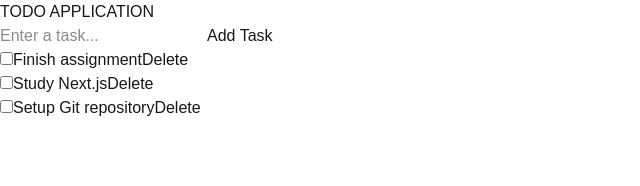
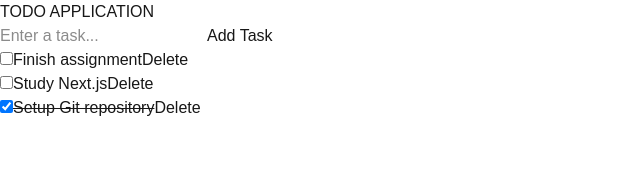
Before and after one commit to ogaobja-gif/todo-devops, a Next.js app in the folder todo-devops/: page / in a window 1280 px wide. Shown: the top 186 px of the page, without its empty margins (0-640 px from the left). Built offline with nearby package versions, Linux system fonts and the light colour scheme.

Commit message:
Add complete task feature

```diff
--- a/todo-devops/app/page.tsx
+++ b/todo-devops/app/page.tsx
@@ -2,19 +2,30 @@
 
 import { useState } from "react";
 
+type Task = {
+  text: string;
+  completed: boolean;
+};
+
 export default function Home() {
   const [task, setTask] = useState("");
-  const [tasks, setTasks] = useState<string[]>([
-    "Finish assignment",
-    "Study Next.js",
-    "Setup Git repository",
+  const [tasks, setTasks] = useState<Task[]>([
+    { text: "Finish assignment", completed: false },
+    { text: "Study Next.js", completed: false },
+    { text: "Setup Git repository", completed: true },
   ]);
 
   function addTask() {
     if (task.trim() === "") return;
 
-    setTasks([...tasks, task]);
+    setTasks([...tasks, { text: task, completed: false }]);
     setTask("");
+  }
+
+  function toggleTask(index: number) {
+    const updatedTasks = [...tasks];
+    updatedTasks[index].completed = !updatedTasks[index].completed;
+    setTasks(updatedTasks);
   }
 
   return (
@@ -35,8 +46,22 @@ export default function Home() {
       <ul>
         {tasks.map((item, index) => (
           <li key={index}>
-            <input type="checkbox" />
-            {item}
+            <input
+              type="checkbox"
+              checked={item.completed}
+              onChange={() => toggleTask(index)}
+            />
+
+            <span
+              style={{
+                textDecoration: item.completed
+                  ? "line-through"
+                  : "none",
+              }}
+            >
+              {item.text}
+            </span>
+
             <button>Delete</button>
           </li>
         ))}
```
